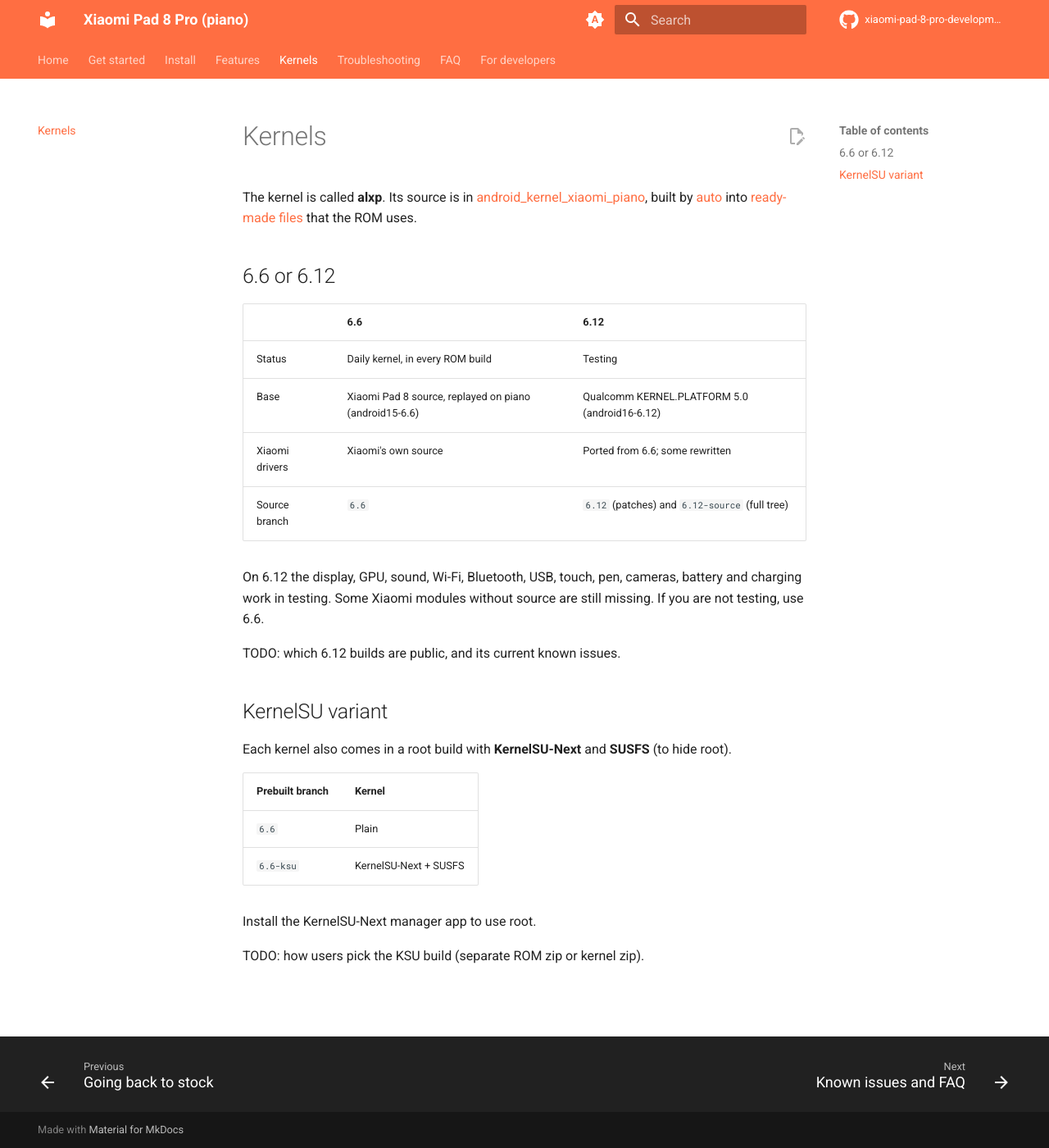
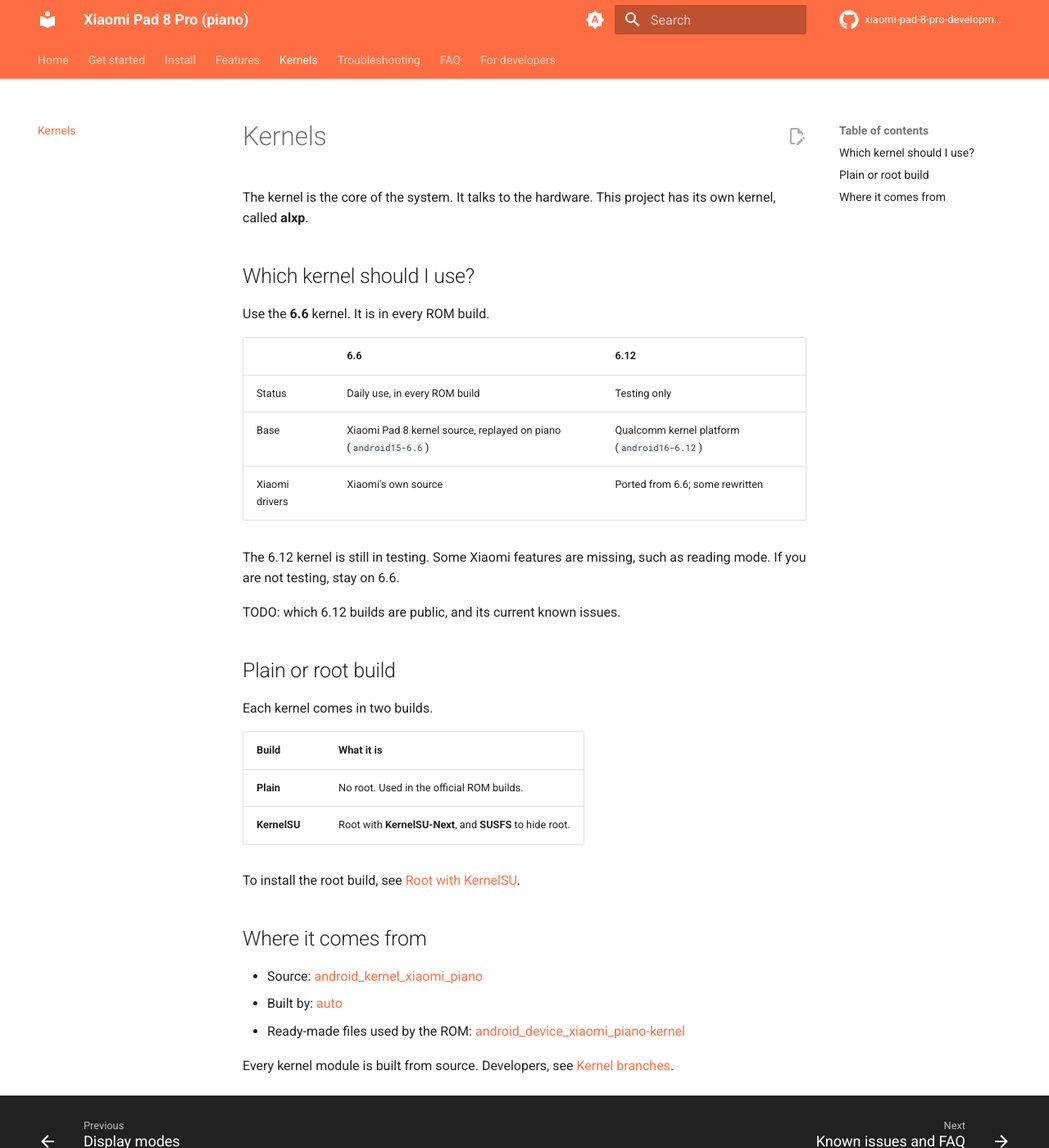
Before and after one commit to xiaomi-pad-8-pro-development/xiaomi-pad-8-pro-development.github.io, an MkDocs documentation site: the page built from docs/kernels.md, in a window 1280 px wide and 1400 px high. Shown: the whole window at 82% size. Built offline with MkDocs 1.6.1 and Material for MkDocs 9.7.7, drawn with Linux system fonts in a browser that asks for light colours; comment, search, counter and statistics services are not loaded.

Commit message:
docs: Add feature pages and rewrite the kernel page for users

```diff
--- a/docs/kernels.md
+++ b/docs/kernels.md
@@ -1,36 +1,40 @@
 # Kernels
 
-The kernel is called **alxp**. Its source is in
-[android_kernel_xiaomi_piano](https://github.com/xiaomi-pad-8-pro-development/android_kernel_xiaomi_piano),
-built by [auto](https://github.com/xiaomi-pad-8-pro-development/auto) into
-[ready-made files](https://github.com/xiaomi-pad-8-pro-development/android_device_xiaomi_piano-kernel)
-that the ROM uses.
+The kernel is the core of the system. It talks to the hardware. This
+project has its own kernel, called **alxp**.
 
-## 6.6 or 6.12
+## Which kernel should I use?
+
+Use the **6.6** kernel. It is in every ROM build.
 
 | | 6.6 | 6.12 |
 | --- | --- | --- |
-| Status | Daily kernel, in every ROM build | Testing |
-| Base | Xiaomi Pad 8 source, replayed on piano (android15-6.6) | Qualcomm KERNEL.PLATFORM 5.0 (android16-6.12) |
+| Status | Daily use, in every ROM build | Testing only |
+| Base | Xiaomi Pad 8 kernel source, replayed on piano (`android15-6.6`) | Qualcomm kernel platform (`android16-6.12`) |
 | Xiaomi drivers | Xiaomi's own source | Ported from 6.6; some rewritten |
-| Source branch | `6.6` | `6.12` (patches) and `6.12-source` (full tree) |
 
-On 6.12 the display, GPU, sound, Wi-Fi, Bluetooth, USB, touch, pen,
-cameras, battery and charging work in testing. Some Xiaomi modules
-without source are still missing. If you are not testing, use 6.6.
+The 6.12 kernel is still in testing. Some Xiaomi features are missing,
+such as reading mode. If you are not testing, stay on 6.6.
 
 TODO: which 6.12 builds are public, and its current known issues.
 
-## KernelSU variant
+## Plain or root build
 
-Each kernel also comes in a root build with
-**KernelSU-Next** and **SUSFS** (to hide root).
+Each kernel comes in two builds.
 
-| Prebuilt branch | Kernel |
+| Build | What it is |
 | --- | --- |
-| `6.6` | Plain |
-| `6.6-ksu` | KernelSU-Next + SUSFS |
+| **Plain** | No root. Used in the official ROM builds. |
+| **KernelSU** | Root with **KernelSU-Next**, and **SUSFS** to hide root. |
 
-Install the KernelSU-Next manager app to use root.
+To install the root build, see [Root with KernelSU](install/root.md).
 
-TODO: how users pick the KSU build (separate ROM zip or kernel zip).
+## Where it comes from
+
+- Source: [android_kernel_xiaomi_piano](https://github.com/xiaomi-pad-8-pro-development/android_kernel_xiaomi_piano)
+- Built by: [auto](https://github.com/xiaomi-pad-8-pro-development/auto)
+- Ready-made files used by the ROM:
+  [android_device_xiaomi_piano-kernel](https://github.com/xiaomi-pad-8-pro-development/android_device_xiaomi_piano-kernel)
+
+Every kernel module is built from source. Developers, see
+[Kernel branches](developers/kernel-branches.md).
```
Also changed, not shown: docs/features/alxp.md (added, +49 -0 lines), docs/features/display.md (added, +31 -0 lines), docs/features/index.md (added, +29 -0 lines), docs/features/pen-keyboard.md (added, +27 -0 lines), docs/features/xiaomi-parts.md (added, +28 -0 lines).
